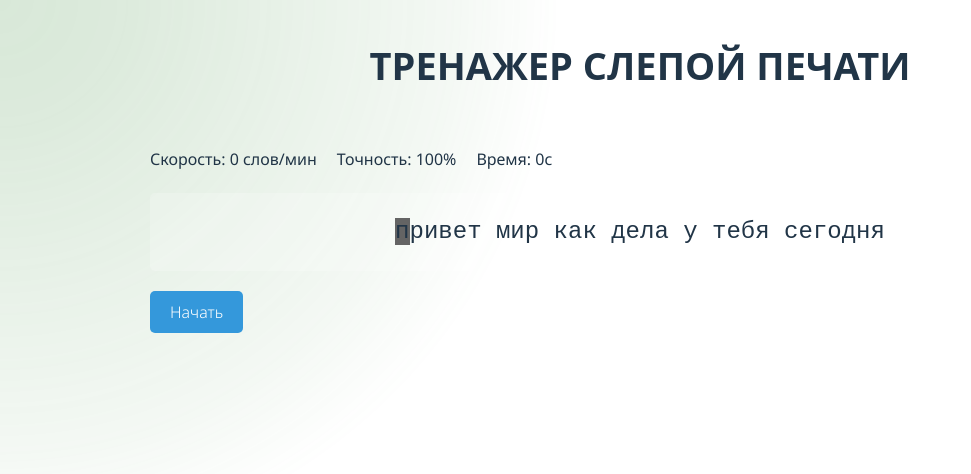
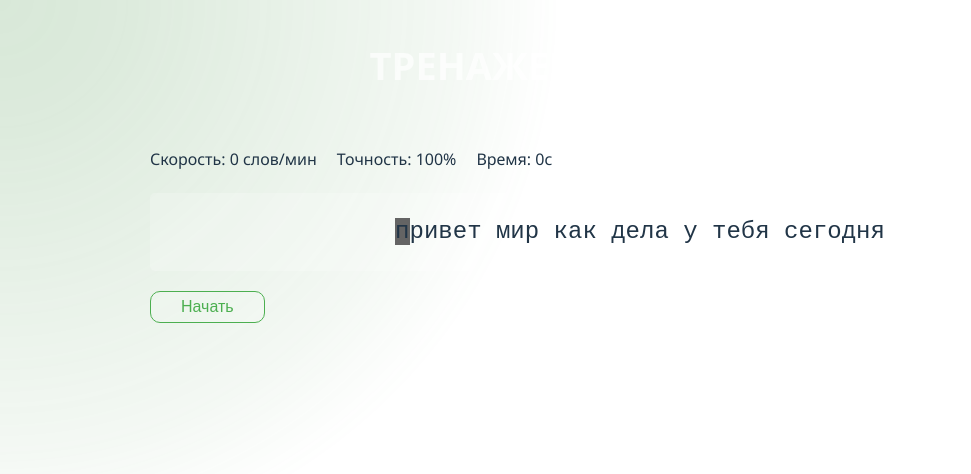
Before and after one commit to IlyaKrapivnoy/blind-typing-app, a Vue app: page /lesson/1 in a window 1280 px wide. Shown: the top 474 px of the page, without its empty margins (0-971 px from the left). Built offline with nearby package versions, Linux system fonts and the light colour scheme.

Commit message:
feat: add custom buttons

```diff
--- a/src/components/TypingArea.vue
+++ b/src/components/TypingArea.vue
@@ -29,21 +29,23 @@
     </div>
 
     <div class="controls">
-      <button @click="startPractice" v-if="!isStarted && !isCompleted">Начать</button>
-      <button @click="reset" v-if="isStarted && !isCompleted">Сбросить</button>
-      <button @click="restart" v-if="isCompleted">Начать заново</button>
-      <button @click="nextLesson" v-if="isCompleted">Следующий урок</button>
+      <CustomButton @click="startPractice" v-if="!isStarted && !isCompleted" color="green">Начать</CustomButton>
+      <CustomButton @click="reset" v-if="isStarted && !isCompleted" color="red">Сбросить</CustomButton>
+      <CustomButton @click="restart" v-if="isCompleted">Начать заново</CustomButton>
+      <CustomButton @click="nextLesson" v-if="isCompleted" color="green">Следующий урок</CustomButton>
     </div>
   </div>
 </template>
 
 <script>
 import Header from './partials/Header.vue'
+import CustomButton from './partials/CustomButton.vue'
 
 export default {
   name: 'TypingTrainer',
   components: {
-    Header
+    Header,
+    CustomButton
   },
   data() {
     return {
--- /dev/null
+++ b/src/components/partials/CustomButton.vue
@@ -0,0 +1,60 @@
+<template>
+  <button
+    :class="[
+      'custom-button',
+      `color-${color}`
+    ]"
+    @click="$emit('click')"
+  >
+    <slot></slot>
+  </button>
+</template>
+
+<script setup>
+const props = defineProps({
+  color: {
+    type: String,
+    default: 'white',
+    validator: (value) => ['white', 'red', 'green'].includes(value)
+  }
+});
+
+defineEmits(['click']);
+</script>
+
+<style scoped>
+.custom-button {
+  padding: 6px 30px;
+  font-size: 16px;
+  background: rgba(255, 255, 255, 0.1);
+  color: white;
+  border: 0.5px solid #fff;
+  border-radius: 10px;
+  cursor: pointer;
+  transition: background-color 0.2s ease, transform 0.2s ease;
+}
+
+.custom-button:hover {
+  background: rgba(255, 255, 255, 0.2);
+  transform: scale(1.05);
+}
+
+.color-white {
+  border-color: rgba(255, 255, 255, 0.6);
+  color: rgba(255, 255, 255, 0.6);
+}
+
+.color-red {
+  border-color: rgba(255, 82, 82, 0.6);
+  color:rgba(255, 82, 82, 0.6);
+}
+
+.color-green {
+  border-color: #4caf50;
+  color: #4caf50;
+}
+
+.custom-button:active {
+  outline: none;
+}
+</style>
--- a/src/components/partials/Header.vue
+++ b/src/components/partials/Header.vue
@@ -10,5 +10,6 @@ h1 {
   font-family: 'Open Sans', sans-serif;
   font-weight: 700;
   margin-bottom: 60px;
+  color: rgba(255, 255, 255, 0.7);
 }
 </style>
--- a/src/style.css
+++ b/src/style.css
@@ -40,22 +40,19 @@ h1 {
 }
 
 button {
-  border-radius: 8px;
-  border: 1px solid transparent;
-  padding: 0.6em 1.2em;
-  font-size: 1em;
-  font-weight: 300;
-  font-family: inherit;
-  background-color: #1a1a1a;
+  padding: 6px 30px;
+  font-size: 16px;
+  background: rgba(255, 255, 255, 0.1);
+  color: white;
+  border: .5px solid #fff;
+  border-radius: 10px;
   cursor: pointer;
-  transition: border-color 0.25s;
+  outline: none;
+  transition: background-color 0.2s ease, transform 0.2s ease;
 }
+
 button:hover {
-  border-color: #646cff;
-}
-button:focus,
-button:focus-visible {
-  outline: 4px auto -webkit-focus-ring-color;
+  background: rgba(255, 255, 255, 0.2);
 }
 
 .card {
```
